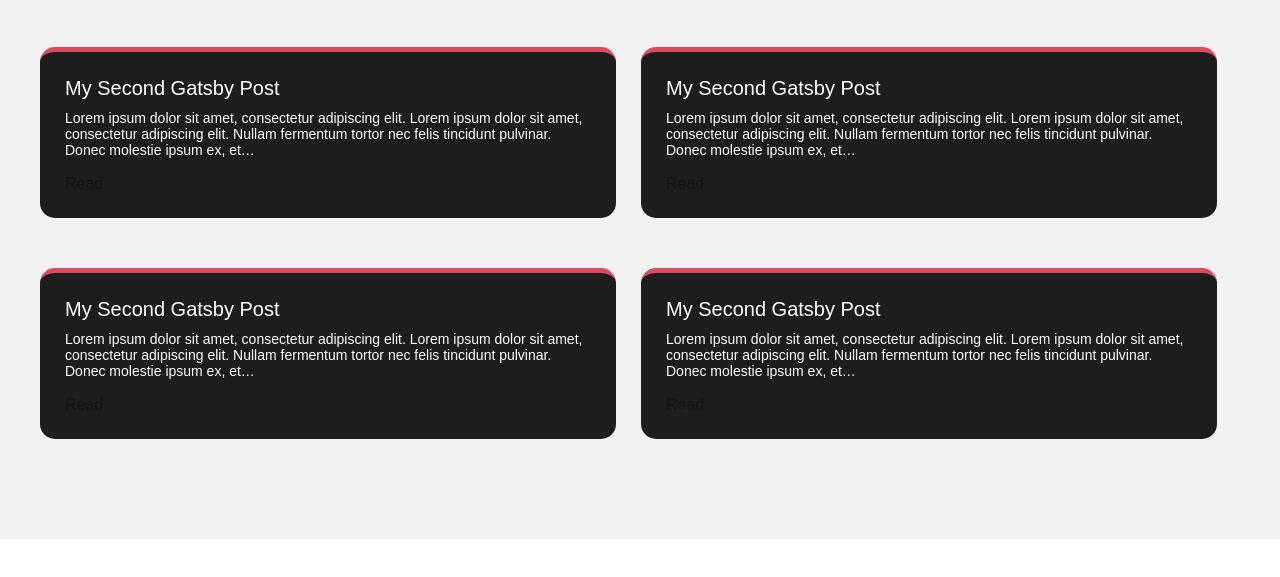
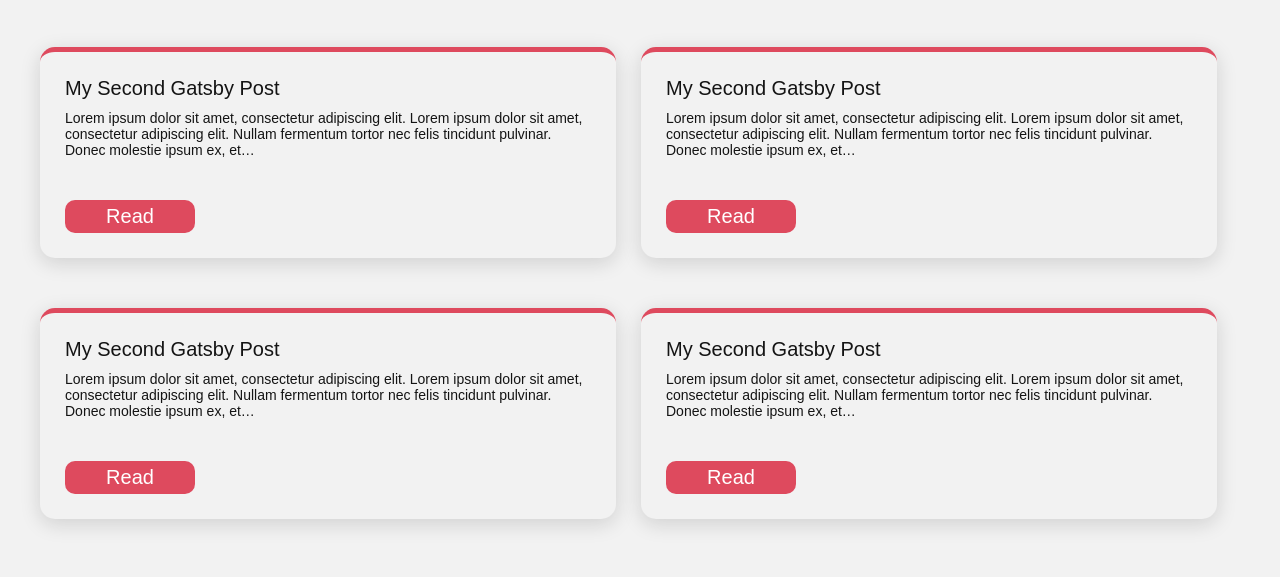
Before and after one commit to vinicius98s/viniciussales.com, a Gatsby site: page / in a window 1280 px wide. Shown: the part 311-888 px from the top of the page. Before the commit the page ends 850 px from the top, so only its background shows below. Built offline with nearby package versions, Linux system fonts and the light colour scheme; Gatsby itself is replaced by a stand-in of ours.

Commit message:
ADD button component and UPDATE home content

```diff
--- a/src/assets/theme.js
+++ b/src/assets/theme.js
@@ -1,5 +1,6 @@
 export const theme = {
     sizes: {
+        mini: '5px',
         small: '10px',
         default: '25px',
         medium: '50px',
--- /dev/null
+++ b/src/components/Button/index.js
@@ -0,0 +1,46 @@
+import React from 'react';
+import PropTypes from 'prop-types';
+
+import { ButtonWrapper } from './styles.js';
+
+const Button = ({
+    children,
+    variant,
+    fontColor,
+    customColor,
+    width,
+    height,
+    fontSize,
+    padding,
+    margin,
+}) => (
+    <ButtonWrapper
+        variant={variant}
+        fontColor={fontColor}
+        customColor={customColor}
+        width={width}
+        height={height}
+        fontSize={fontSize}
+        padding={padding}
+        margin={margin}
+    >
+        {children}
+    </ButtonWrapper>
+);
+
+Button.defaultProps = {
+    variant: 'primary',
+};
+
+Button.propTypes = {
+    variant: PropTypes.string,
+    fontColor: PropTypes.string,
+    width: PropTypes.string,
+    height: PropTypes.string,
+    fontSize: PropTypes.string,
+    customColor: PropTypes.string,
+    padding: PropTypes.string,
+    margin: PropTypes.string,
+};
+
+export default Button;
--- /dev/null
+++ b/src/components/Button/styles.js
@@ -0,0 +1,23 @@
+import styled from 'styled-components';
+
+export const ButtonWrapper = styled.button`
+    background: ${({ theme, variant, customColor }) =>
+        variant === 'primary'
+            ? customColor || theme.colors.pink
+            : 'transparent'};
+    color: ${({ theme, fontColor }) => fontColor || theme.colors.white};
+    border: ${({ theme, variant, customColor }) =>
+        variant === 'primary'
+            ? 'none'
+            : customColor
+            ? `2px solid ${customColor}`
+            : `2px solid ${theme.colors.pink}`};
+    margin: ${({ margin }) => margin};
+    padding: ${({ theme, padding }) => padding || theme.sizes.mini};
+    width: ${({ width }) => width};
+    height: ${({ height }) => height};
+    border-radius: 10px;
+    outline: none;
+    font-size: ${({ fontSize }) => fontSize || '20px'};
+    cursor: pointer;
+`;
--- a/src/components/PostsPreview/index.js
+++ b/src/components/PostsPreview/index.js
@@ -1,5 +1,9 @@
-import React from 'react';
+import React, { useContext } from 'react';
 import PropTypes from 'prop-types';
+
+import Button from '../Button';
+import { ThemeContext } from '../LayoutContext';
+
 import {
     PostsPreviewWrapper,
     PostPreview,
@@ -8,15 +12,23 @@
 } from './styles';
 
 const PostsPreview = ({ posts }) => {
+    const { colorTheme } = useContext(ThemeContext);
+
     return (
         <PostsPreviewWrapper>
             {posts
                 .filter(post => post.node.frontmatter.title.length > 0)
                 .map(({ node: post }, index) => (
-                    <PostPreview key={post.id} margin={index % 2 === 0}>
+                    <PostPreview
+                        key={post.id}
+                        margin={index % 2 === 0}
+                        colorTheme={colorTheme}
+                    >
                         <PostTitle>{post.frontmatter.title}</PostTitle>
                         <PostDescription>{post.excerpt}</PostDescription>
-                        Read
+                        <Button width="130px" margin="25px 0 0">
+                            Read
+                        </Button>
                     </PostPreview>
                 ))}
         </PostsPreviewWrapper>
--- a/src/components/PostsPreview/styles.js
+++ b/src/components/PostsPreview/styles.js
@@ -1,4 +1,5 @@
-import styled from 'styled-components';
+import styled, { css } from 'styled-components';
+import hexToRgba from '../../utils/hexToRgba';
 
 export const PostsPreviewWrapper = styled.div`
     width: 100%;
@@ -12,7 +13,17 @@
     display: flex;
     height: auto;
     flex-direction: column;
-    background: ${({ theme }) => theme.colors.semiDarkGrey};
+    ${({ theme, colorTheme }) =>
+        colorTheme === 'light' &&
+        css`
+            box-shadow: 0 5px 20px ${hexToRgba(theme.colors.darkGrey, 0.15)};
+        `};
+    background: ${({ theme, colorTheme }) =>
+        colorTheme === 'light'
+            ? theme.colors.lightGrey
+            : theme.colors.semiDarkGrey};
+    color: ${({ theme, colorTheme }) =>
+        colorTheme === 'light' ? theme.colors.darkGrey : theme.colors.white};
     border-top: 5px solid ${({ theme }) => theme.colors.pink};
     border-radius: 15px;
     margin-right: ${({ theme, margin }) => margin && theme.sizes.default};
@@ -24,13 +35,11 @@
     font-size: 20px;
     font-weight: 500;
     width: 100%;
-    color: ${({ theme }) => theme.colors.white};
     margin-bottom: ${({ theme }) => theme.sizes.small};
 `;
 
 export const PostDescription = styled.p`
     font-size: 14px;
-    color: ${({ theme }) => theme.colors.white};
     text-overflow: ellipsis;
     height: 40px;
     margin-bottom: ${({ theme }) => theme.sizes.default};
--- /dev/null
+++ b/src/utils/hexToRgba.js
@@ -0,0 +1,9 @@
+function hexToRgba(hex, alpha) {
+    const R = parseInt(hex.slice(1, 3), 16),
+        G = parseInt(hex.slice(3, 5), 16),
+        B = parseInt(hex.slice(5, 7), 16);
+
+    return alpha ? `rgba(${R}, ${G}, ${B}, ${alpha})` : `rgb(${R}, ${G}, ${B})`;
+}
+
+export default hexToRgba;
```
